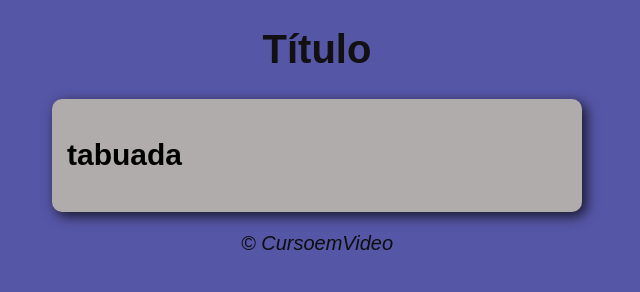
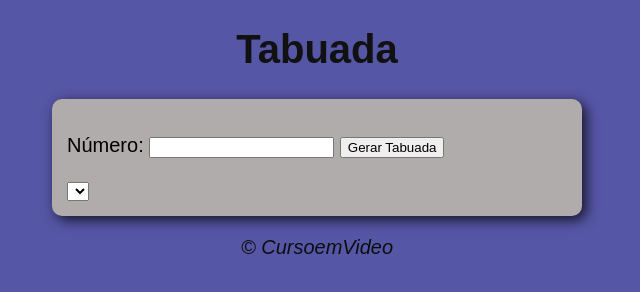
Before and after one commit to erickmantel/learning-js, a plain HTML site: page Aula 14ex/ex017/modelo.html in a window 1280 px wide. Shown: the whole page, without its empty margins (323-963 px from the left). Drawn offline with Linux system fonts and the light colour scheme.

Commit message:
commit 1

```diff
--- a/Aula 14ex/ex017/modelo.html
+++ b/Aula 14ex/ex017/modelo.html
@@ -8,13 +8,16 @@
 </head>
 <body>
     <!--Fazer uma tabuada com o numero e um botão para gerar a tabuada completa. foi usado um select em html para dar o output da tabuada.Fazer a validação da tabuada tbm.-->
-    <header><h1>Título</h1></header>
+    <header><h1>Tabuada</h1></header>
     <section>
         <div>
-          <h1>tabuada</h1>
+            <p>Número:
+            <input id="input" type="number">
+            <button onclick="input()">Gerar Tabuada</button>
+            </p>
         </div>
         <div>
-
+            <select name="output" id="output">Digite um número acima</select>
         </div>
 
     </section>
--- a/Aula 14ex/ex017/script.js
+++ b/Aula 14ex/ex017/script.js
@@ -1,8 +1,14 @@
+function input (){
+    let numero = Number(document.getElementById('input').value)
 
+    if(numero == 0 || numero < 0){
+        alert('{ERRO] Digite um numero válido, 0 ou numeros negativos não são permitidos!')
+    }else{
+        for(c = 1; c <= 10; c++){
+            newnumero = numero * c
 
-function input (){
-    var dateobj = new Date ()
-    var hora = dateobj.getHours()
-    var res = document.getElementById('res')
-    res.innerHTML(hora)
+        }
+    }
+    //console.log(numero)
+
 }
```
